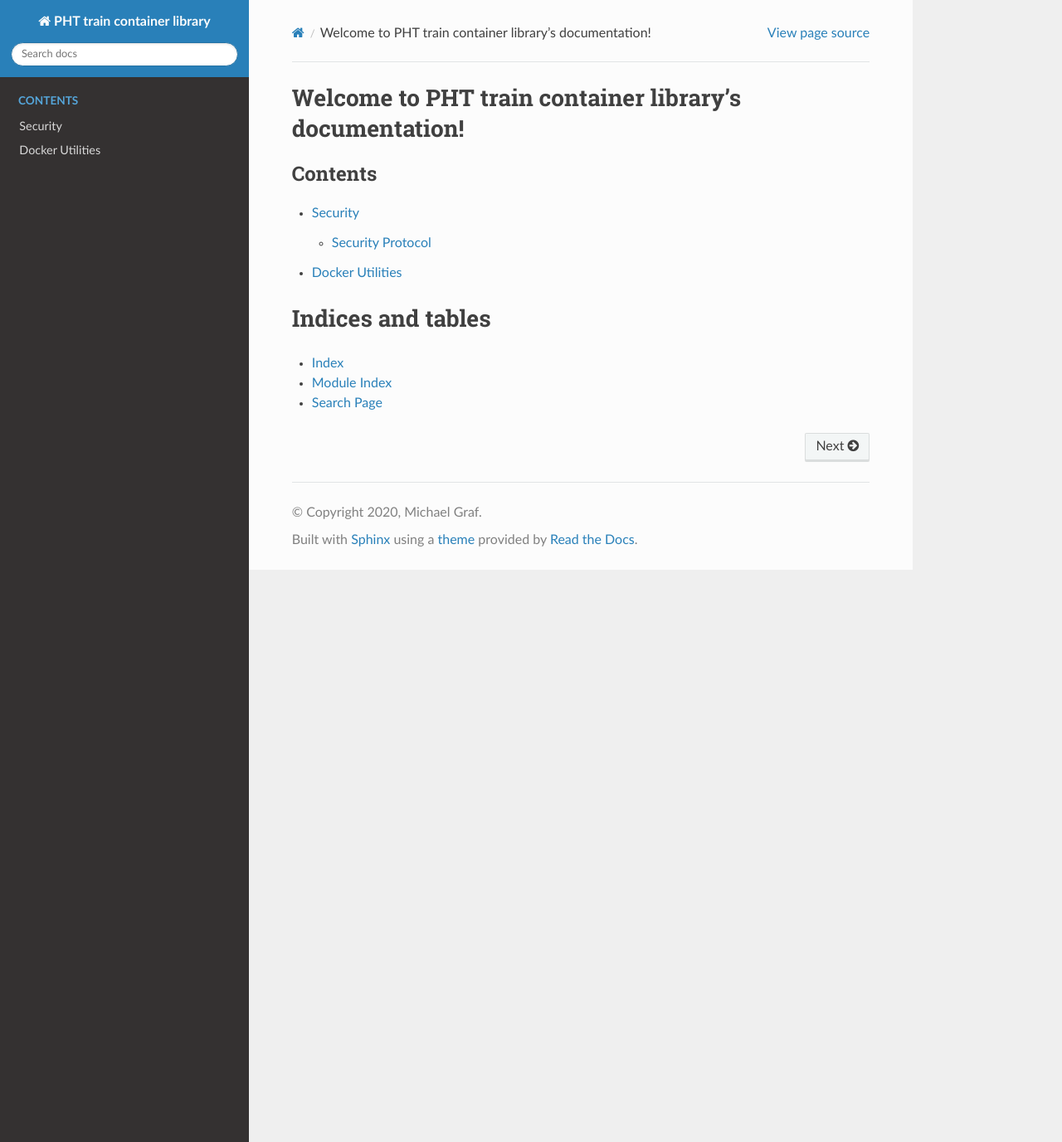
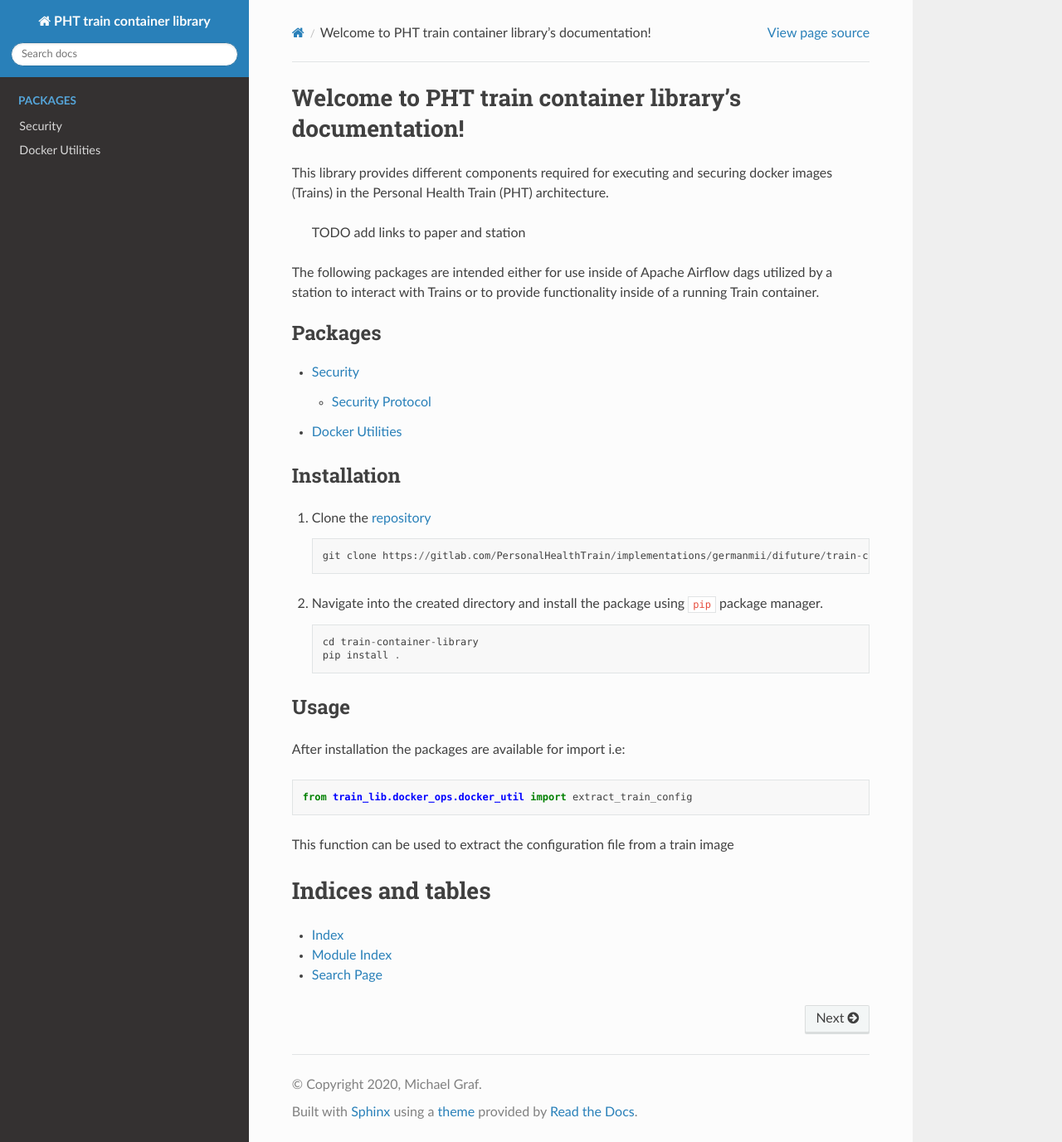
Before and after one commit to PHT-Medic/train-container-library, a Sphinx documentation site: the page built from docs/index.rst, in a window 1280 px wide and 1377 px high. Shown: the whole window at 83% size. Built offline with Sphinx 7.4.7 and the Read the Docs theme 2.0.0, drawn with Linux system fonts in a browser that asks for light colours.

```diff
--- a/docs/index.rst
+++ b/docs/index.rst
@@ -6,12 +6,57 @@
 Welcome to PHT train container library's documentation!
 =======================================================
 
+This library provides different components required for executing and securing
+docker images (Trains) in the Personal Health Train (PHT) architecture.
+
+   TODO add links to paper and station
+
+The following packages are intended either for use inside of Apache Airflow dags utilized by a
+station to interact with Trains or to provide functionality inside of a running Train container.
+
 .. toctree::
    :maxdepth: 2
-   :caption: Contents
+   :caption: Packages
 
    modules/security
    modules/dockerUtil
+
+
+
+
+Installation
+------------
+#. Clone the `repository <https://gitlab.com/PersonalHealthTrain/implementations/germanmii/difuture/train-container-library>`_
+   ::
+
+      git clone https://gitlab.com/PersonalHealthTrain/implementations/germanmii/difuture/train-container-library
+
+
+
+#. Navigate into the created directory and install the package using ``pip`` package manager.
+   ::
+
+      cd train-container-library
+      pip install .
+
+
+Usage
+-----
+After installation the packages are available for import i.e::
+
+   from train_lib.docker_ops.docker_util import extract_train_config
+
+This function can be used to extract the configuration file from a train image
+
+
+
+
+
+
+
+
+
+
 
 
 Indices and tables
```
Also changed, not shown: docs/modules/security.rst (+30 -0 lines).
